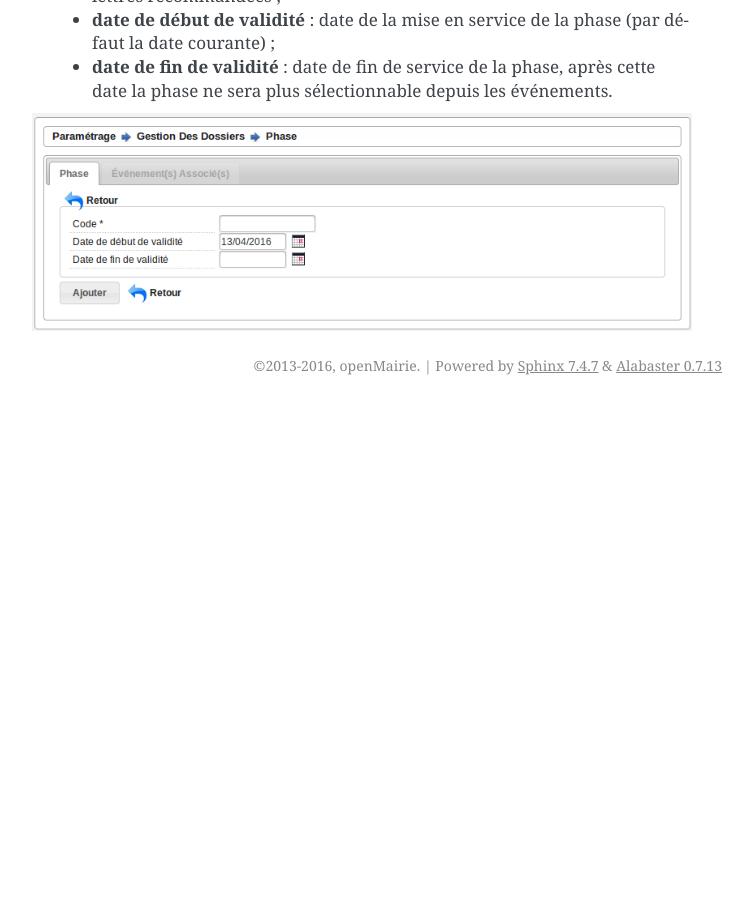
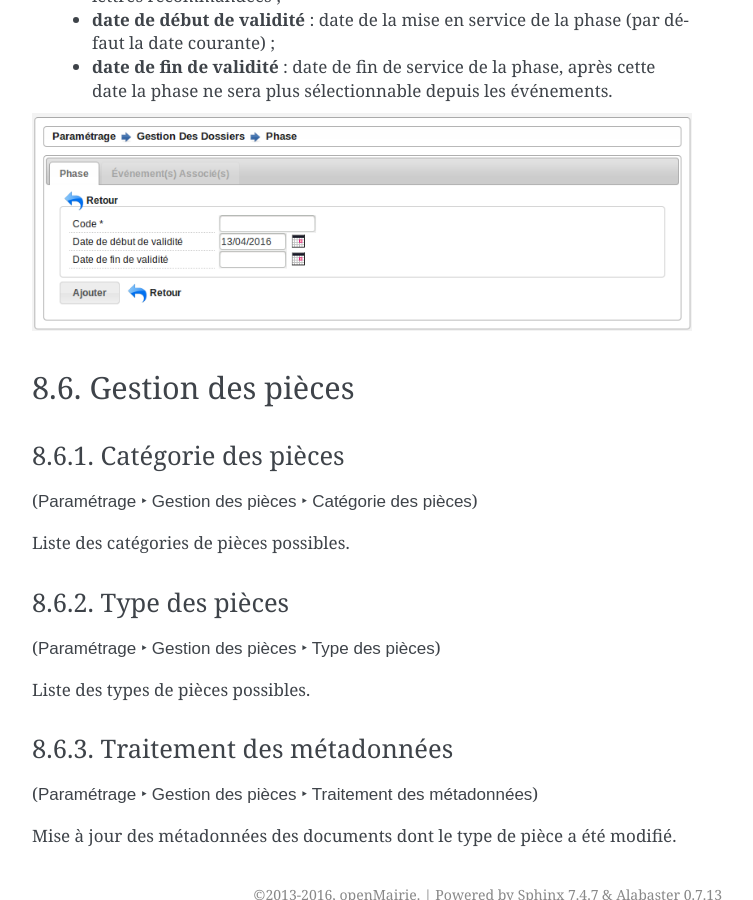
Before and after one commit to mpavaux/openads-documentation, a Sphinx documentation site: the page built from source/manuel_utilisateur/parametrage.rst, in a window 1280 px wide and 900 px high, scrolled down 4975 px. Shown: the whole window, without its empty margins (388-1141 px from the left). Built offline with Sphinx 7.4.7, drawn with Linux system fonts in a browser that asks for light colours; before the commit the page ends 5380 px from its top, so only the background shows below that; some of the changed text lies outside the part shown.

Commit message:
Ajout de la doc du paramétrage des pièces

```diff
--- a/source/manuel_utilisateur/parametrage.rst
+++ b/source/manuel_utilisateur/parametrage.rst
@@ -267,3 +267,38 @@
   * **date de fin de validité** : date de fin de service de la phase, après cette date la phase ne sera plus sélectionnable depuis les événements.
 
 .. image:: parametrage_phase.png
+
+Gestion des pièces
+##################
+
+.. _parametrage_gestion_pieces:
+
+====================
+Catégorie des pièces
+====================
+
+(:menuselection:`Paramétrage --> Gestion des pièces --> Catégorie des pièces`)
+
+Liste des catégories de pièces possibles.
+
+.. _parametrage_document_numerise_type_categorie:
+
+===============
+Type des pièces
+===============
+
+(:menuselection:`Paramétrage --> Gestion des pièces --> Type des pièces`)
+
+Liste des types de pièces possibles.
+
+.. _parametrage_document_numerise_type:
+
+==========================
+Traitement des métadonnées
+==========================
+
+(:menuselection:`Paramétrage --> Gestion des pièces --> Traitement des métadonnées`)
+
+Mise à jour des métadonnées des documents dont le type de pièce a été modifié.
+
+.. _parametrage_document_numerise_type_traiter_metadonnees:
```
